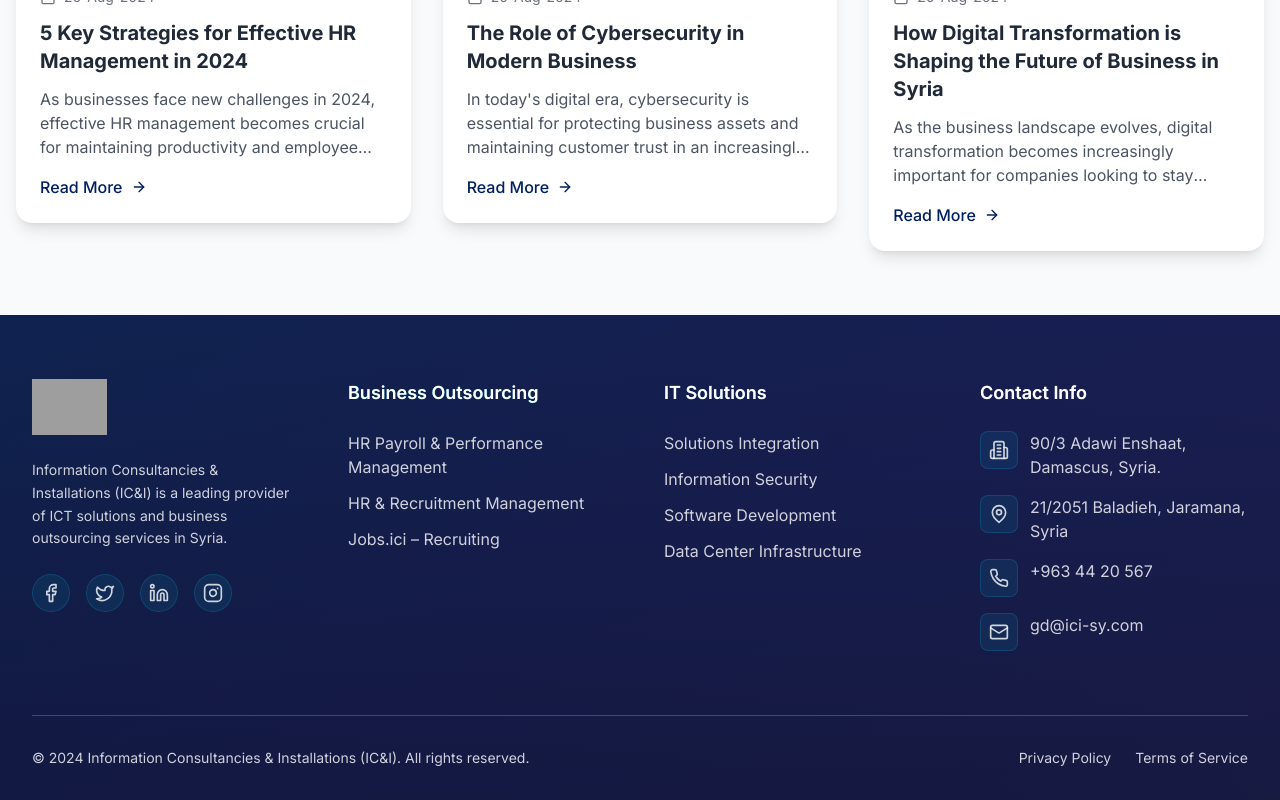
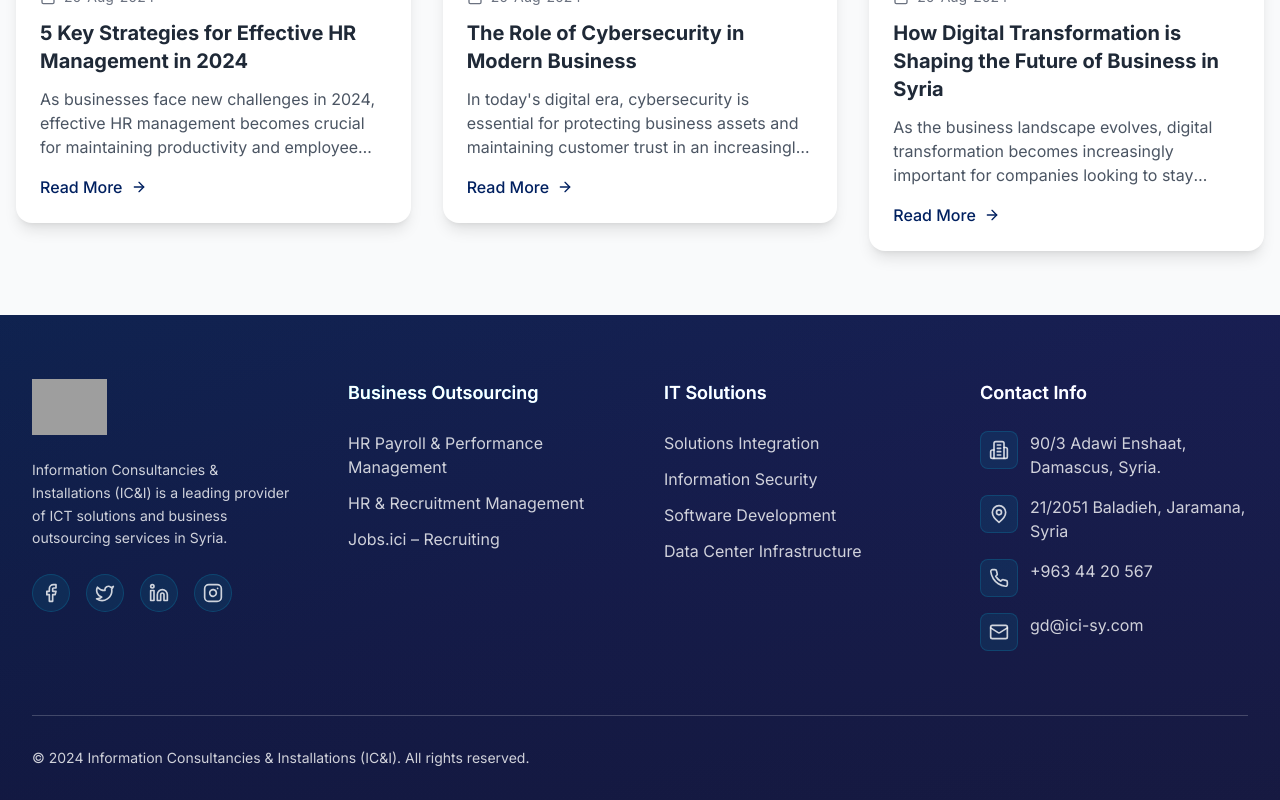
Before and after one commit to Benon-99/IC-and-I, a Next.js app: page /blogs in a window 1280 px wide. Shown: the part 673-1473 px from the top of the page. Built offline with nearby package versions, Linux system fonts and the light colour scheme; grey boxes are pictures that could not be loaded.

Commit message:
fixed the bottom half of the footer

```diff
--- a/components/Footer.tsx
+++ b/components/Footer.tsx
@@ -165,18 +165,18 @@ const Footer = () => {
           viewport={{ once: true }}
           className="relative py-8 border-t border-white/20"
         >
-          <div className="flex flex-col md:flex-row justify-between items-center space-y-4 md:space-y-0">
+          <div className="flex flex-col md:flex-row center items-center space-y-4 md:space-y-0">
             <p className="text-sm text-white/80">
               &copy; {new Date().getFullYear()} Information Consultancies & Installations (IC&I). All rights reserved.
             </p>
-            <div className="flex space-x-6">
+            {/* <div className="flex space-x-6">
               <Link href="/privacy" className="text-sm text-white/80 hover:text-white transition-colors duration-300">
                 Privacy Policy
               </Link>
               <Link href="/terms" className="text-sm text-white/80 hover:text-white transition-colors duration-300">
                 Terms of Service
               </Link>
-            </div>
+            </div> */}
           </div>
         </motion.div>
       </div>
--- a/components/Navbar.tsx
+++ b/components/Navbar.tsx
@@ -75,7 +75,7 @@ const Navbar = () => {
               className="text-white/90 hover:text-white transition-colors relative group"
             >
               <span>Home</span>
-              <span className="absolute -bottom-1 left-0 w-0 h-0.5 bg-gradient-to-r from-purple-500 to-pink-500 group-hover:w-full transition-all duration-300"></span>
+              <span className="absolute -bottom-1 left-0 w-0 h-0.5 bg-[#181c52] group-hover:w-full transition-all duration-300"></span>
             </Link>
 
             <div className="relative group">
@@ -113,7 +113,7 @@ const Navbar = () => {
               className="text-white/90 hover:text-white transition-colors relative group"
             >
               <span>About Us</span>
-              <span className="absolute -bottom-1 left-0 w-0 h-0.5 bg-gradient-to-r from-purple-500 to-pink-500 group-hover:w-full transition-all duration-300"></span>
+              <span className="absolute -bottom-1 left-0 w-0 h-0.5 bg-[#181c52] group-hover:w-full transition-all duration-300"></span>
             </Link>
 
             <Link
@@ -121,7 +121,7 @@ const Navbar = () => {
               className="text-white/90 hover:text-white transition-colors relative group"
             >
               <span>Blog</span>
-              <span className="absolute -bottom-1 left-0 w-0 h-0.5 bg-gradient-to-r from-purple-500 to-pink-500 group-hover:w-full transition-all duration-300"></span>
+              <span className="absolute -bottom-1 left-0 w-0 h-0.5 bg-[#181c52] group-hover:w-full transition-all duration-300"></span>
             </Link>
 
             <Link
--- a/components/Services.tsx
+++ b/components/Services.tsx
@@ -101,7 +101,7 @@ export default function Services() {
       {/* Animated Background */}
       <div className="absolute inset-0 overflow-hidden">
         <div className="absolute w-full h-full bg-[url('/noise.png')] opacity-20"></div>
-        <div className="absolute top-0 left-0 w-full h-full bg-gradient-to-br from-blue-500/10 via-purple-500/10 to-pink-500/10 animate-gradient"></div>
+        <div className="absolute top-0 left-0 w-full h-full bg-gradient-to-br from-[#181c52] via-[#181c52] to-[#00B4D8] animate-gradient"></div>
       </div>
 
       <div className="container mx-auto px-4 relative">
```
